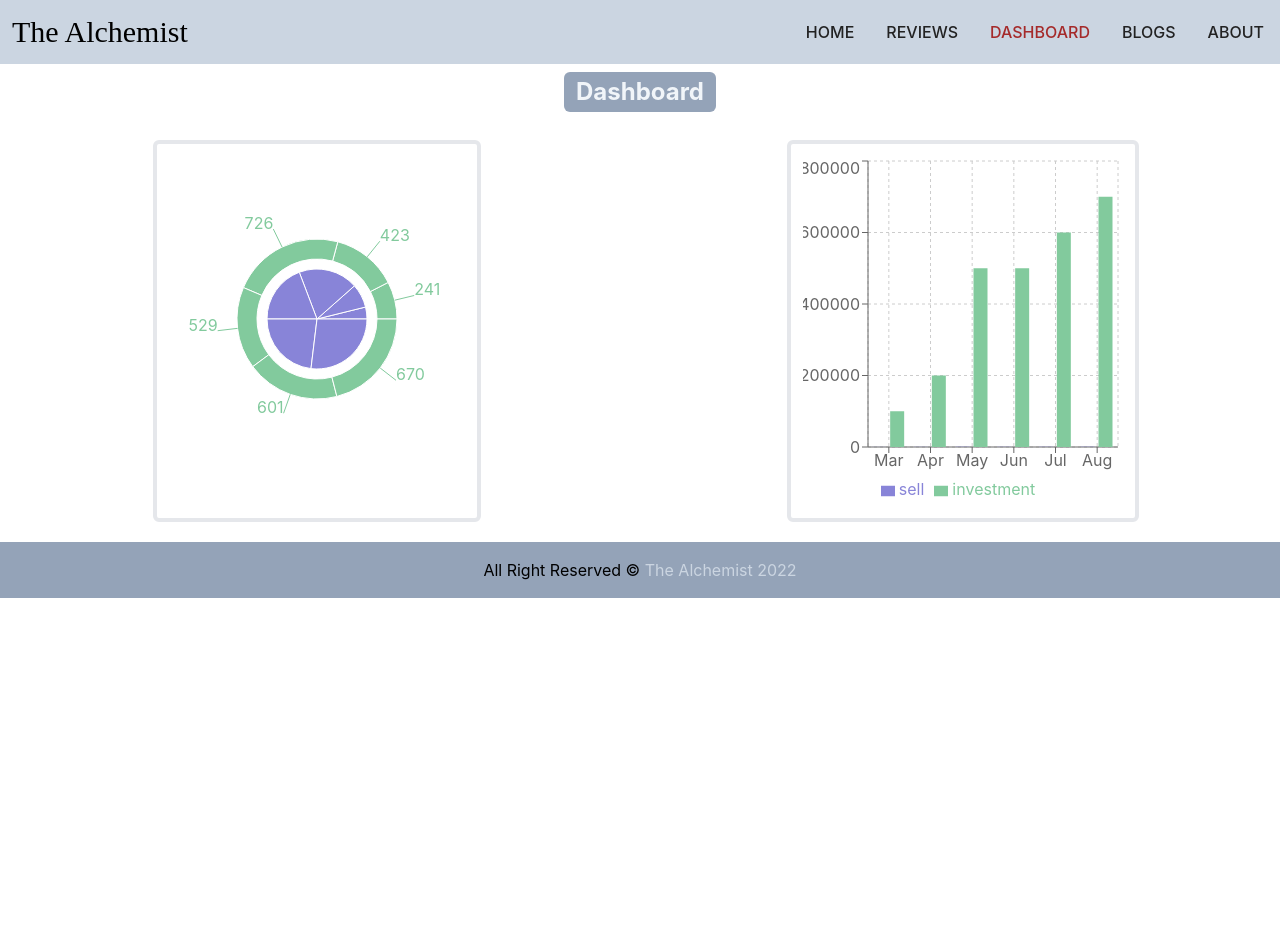
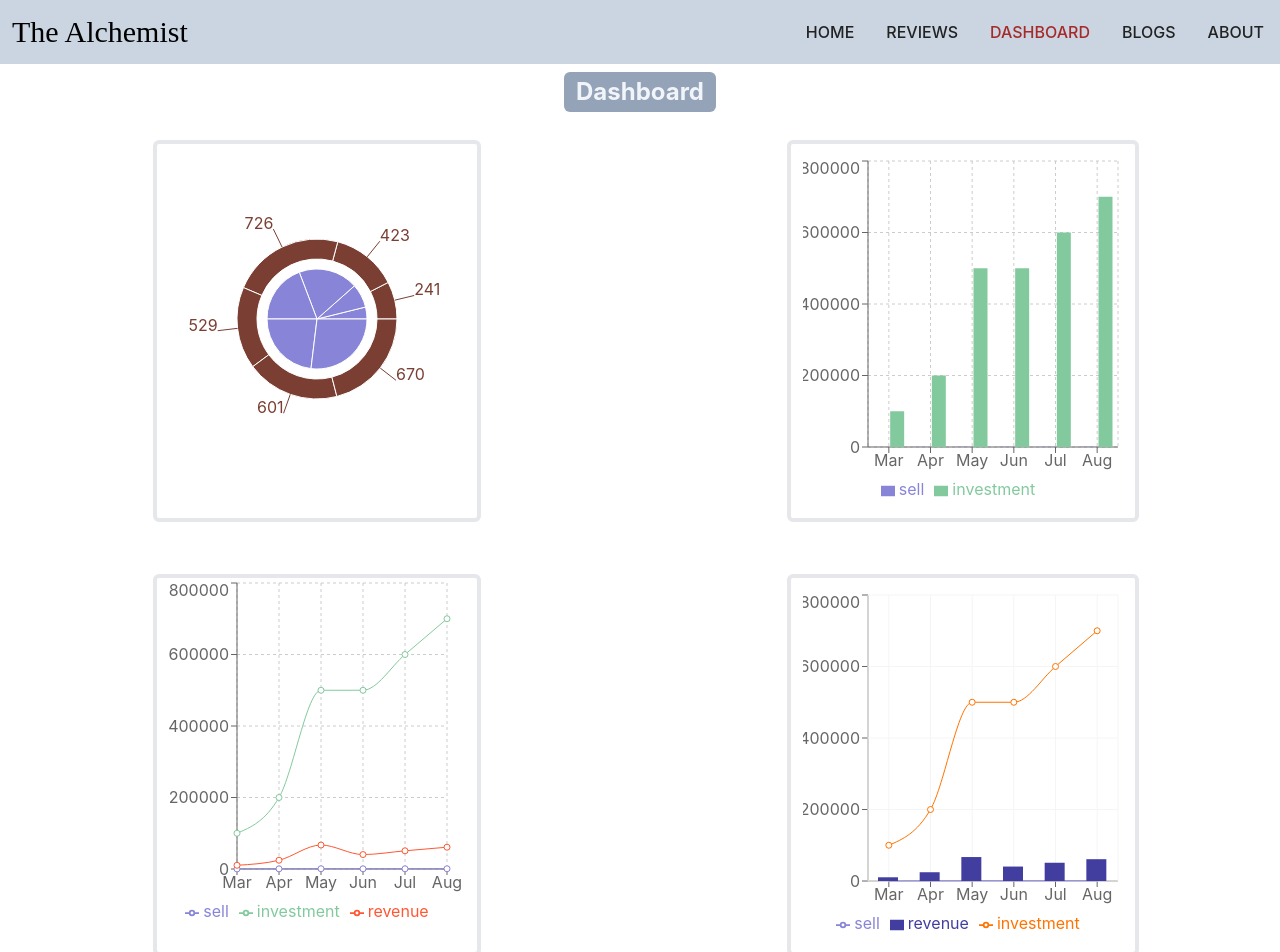
Before and after one commit to Tanvirmehedi/product-analysis, a React (Create React App) app: page /dashboard in a window 1280 px wide. Shown: the top 952 px of the page. Before the commit the page ends 800 px from the top, so only its background shows below. Built offline with nearby package versions, Linux system fonts and the light colour scheme; the HTML template or start-up script is replaced by a standard one; a web font is replaced by a local one.

Commit message:
4 chart added

```diff
--- a/src/components/Dashboard/Dashboard.js
+++ b/src/components/Dashboard/Dashboard.js
@@ -1,5 +1,7 @@
 import React, { createContext, useEffect, useState } from "react";
 import AreaChart from "../../contents/AreaChart/AreaChart";
+import CampChart from "../../contents/CampChart/CampChart";
+import LinePart from "../../contents/LinePart/LinePart";
 import PiChart from "../../contents/PiChart/PiChart";
 
 export const chartContext = createContext();
@@ -21,6 +23,8 @@ const Dashboard = () => {
         <div className="grid grid-cols-1 gap-3 md:grid-cols-2 md:container mx-auto">
           <PiChart></PiChart>
           <AreaChart></AreaChart>
+          <LinePart></LinePart>
+          <CampChart></CampChart>
         </div>
       </chartContext.Provider>
     </>
--- /dev/null
+++ b/src/contents/CampChart/CampChart.js
@@ -0,0 +1,33 @@
+import React, { useContext } from "react";
+import {
+  Area,
+  Bar,
+  CartesianGrid,
+  ComposedChart,
+  Legend,
+  Line,
+  Tooltip,
+  XAxis,
+  YAxis,
+} from "recharts";
+import { chartContext } from "../../components/Dashboard/Dashboard";
+
+const CampChart = () => {
+  const chartData = useContext(chartContext);
+  return (
+    <div className="border-4 m-5 mx-auto rounded-md p-3">
+      <ComposedChart width={320} height={350} data={chartData}>
+        <XAxis dataKey="month" />
+        <YAxis />
+        <Tooltip />
+        <Legend />
+        <CartesianGrid stroke="#f5f5f5" />
+        <Area type="monotone" dataKey="sell" fill="#8884d8" stroke="#8884d8" />
+        <Bar dataKey="revenue" barSize={20} fill="#413ea0" />
+        <Line type="monotone" dataKey="investment" stroke="#ff7300" />
+      </ComposedChart>
+    </div>
+  );
+};
+
+export default CampChart;
--- /dev/null
+++ b/src/contents/LinePart/LinePart.js
@@ -0,0 +1,37 @@
+import React, { useContext } from "react";
+import {
+  CartesianGrid,
+  Legend,
+  Line,
+  LineChart,
+  Tooltip,
+  XAxis,
+  YAxis,
+} from "recharts";
+import { chartContext } from "../../components/Dashboard/Dashboard";
+
+const LinePart = () => {
+  const chartData = useContext(chartContext);
+
+  return (
+    <div className="border-4 m-5 mx-auto rounded-md">
+      <LineChart
+        width={320}
+        height={350}
+        data={chartData}
+        margin={{ top: 5, right: 30, left: 20, bottom: 5 }}
+      >
+        <CartesianGrid strokeDasharray="3 3" />
+        <XAxis dataKey="month" />
+        <YAxis />
+        <Tooltip />
+        <Legend />
+        <Line type="monotone" dataKey="sell" stroke="#8884d8" />
+        <Line type="monotone" dataKey="investment" stroke="#82ca9d" />
+        <Line type="monotone" dataKey="revenue" stroke="#FF5733" />
+      </LineChart>
+    </div>
+  );
+};
+
+export default LinePart;
--- a/src/contents/PiChart/PiChart.js
+++ b/src/contents/PiChart/PiChart.js
@@ -24,7 +24,7 @@ const PiChart = () => {
           cy="50%"
           innerRadius={60}
           outerRadius={80}
-          fill="#82ca9d"
+          fill="#7A3F32"
           label
         />
         <Tooltip />
```
